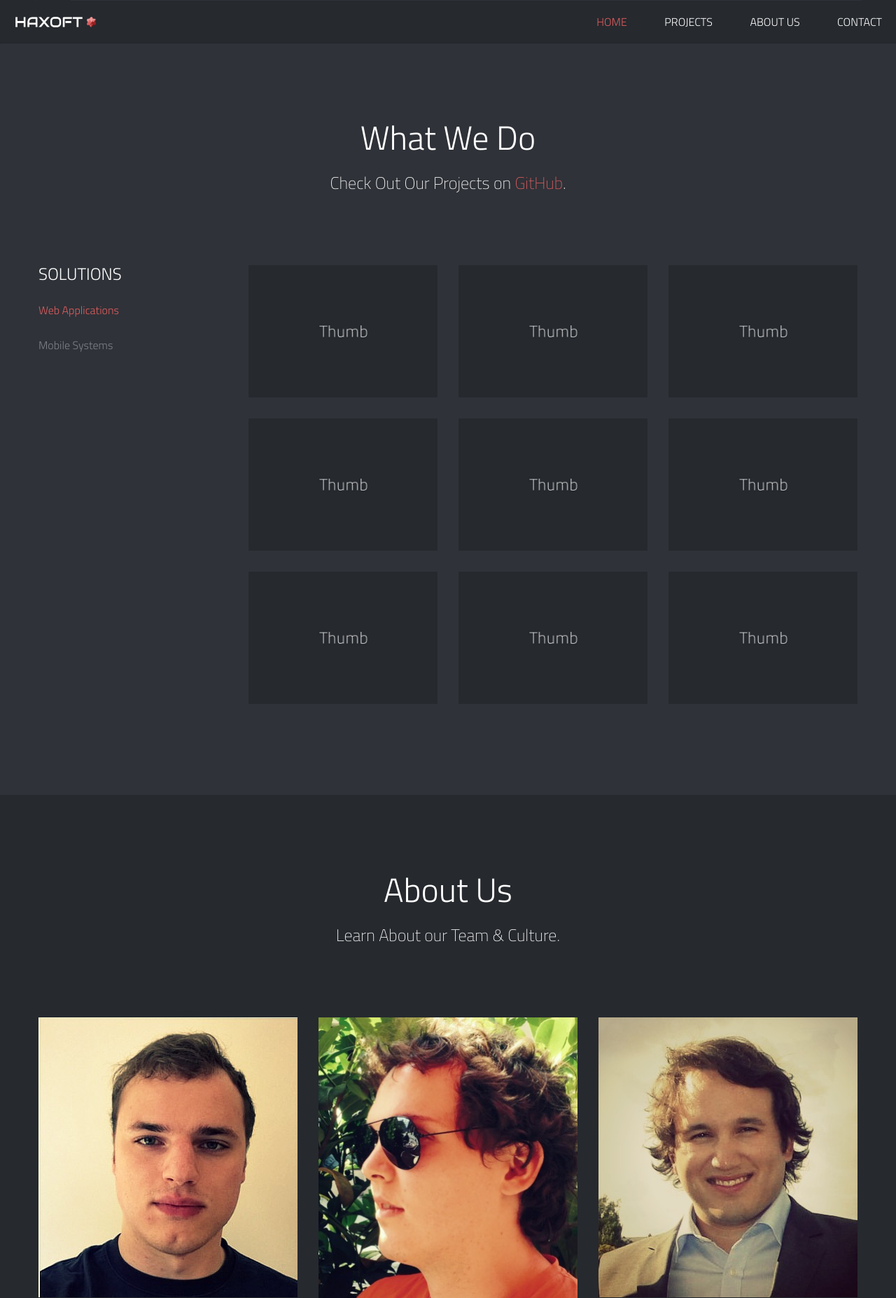
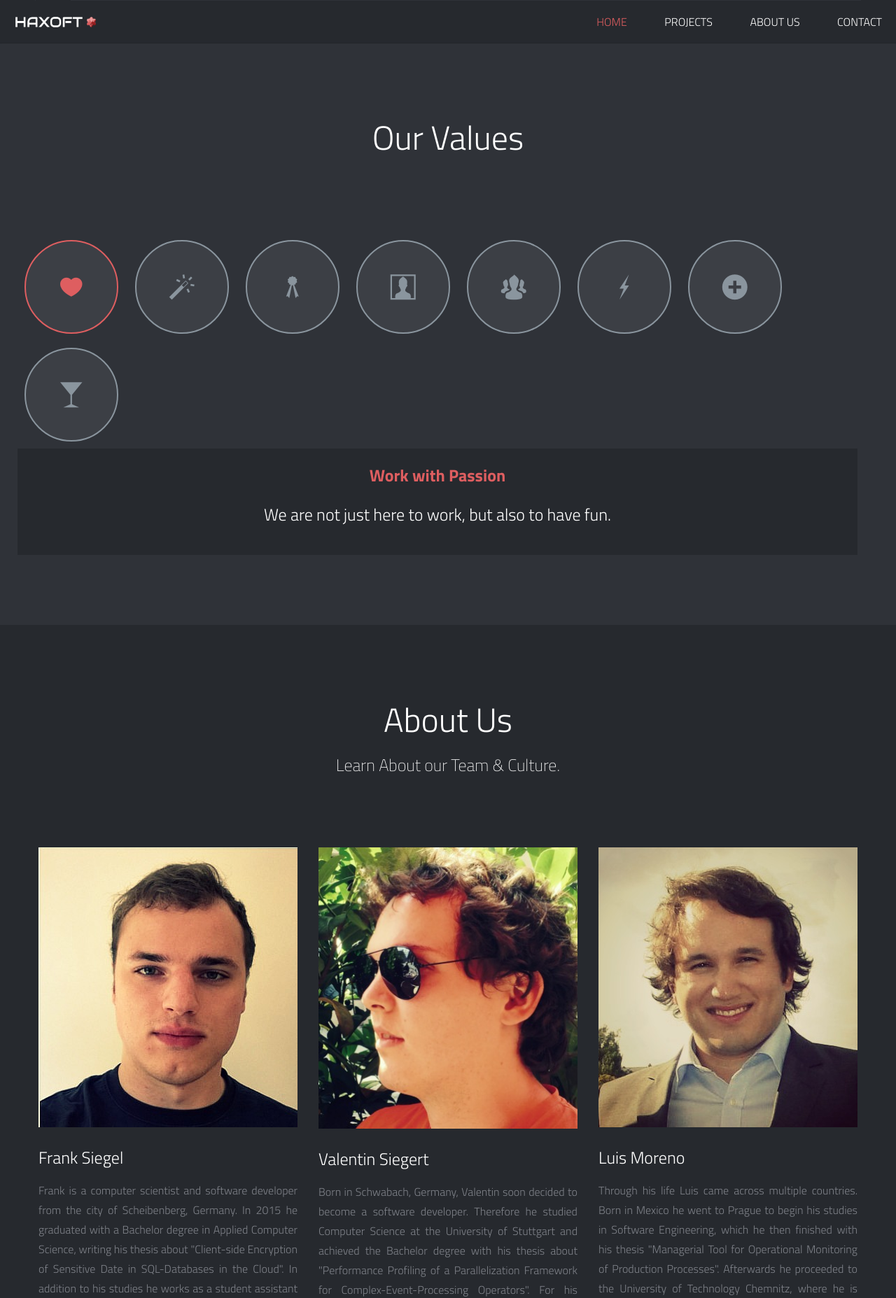
Before and after one commit to haxoft/website, a PHP site: page / in a window 1280 px wide. Shown: the part 799-2654 px from the top of the page at 70% size. Run offline with PHP 8.4, Linux system fonts and the light colour scheme.

Commit message:
added values section, removed our work section

```diff
--- a/template/_include/css/main.css
+++ b/template/_include/css/main.css
@@ -776,6 +776,50 @@ nav#menu #menu-nav li a:hover {
 	filter: alpha(opacity=100);
 }
 
+#work ul li a {
+    border: 2px solid #8a959e;
+    color: #8a959e;
+    width: 100px !important;
+    height:100px !important;
+    border-radius: 50%;
+    display: inline-block;
+    text-align: center;
+    margin: 10px;
+    background-color: #3C3F45
+}
+
+#work ul li a:hover , #work ul a:focus{
+    background-color: #3C3F45;
+}
+
+#work ul li.active a {
+    border-color: #DE5E60 !important;
+    color: #DE5E60 !important;
+}
+
+#work ul li a:before {
+    content: '';
+    display: inline-block;
+    height: 100%;
+    vertical-align: middle;
+    margin-right: -0.25em;
+}
+
+#work ul li a span {
+    font-size: 200%;
+    display: inline-block;
+    vertical-align: middle;
+}
+
+#work div.tab-pane h3.tab-title {
+    color: #DE5E60;
+    font-weight: bold;
+}
+
+#work div.tab-pane {
+    text-align: center;
+}
+
 
 /* ==================================================
    About Section
--- a/template/index.html
+++ b/template/index.html
@@ -131,158 +131,68 @@
 </header>
 <!-- End Header -->
 
-<!-- Our Work Section -->
+<!-- Our Values Section -->
 <div id="work" class="page">
 	<div class="container">
     	<!-- Title Page -->
         <div class="row">
             <div class="span12">
                 <div class="title-page">
-                    <h2 class="title">What We Do</h2>
-                    <h3 class="title-description">Check Out Our Projects on <a href="https://github.com/haxoft" target="_blank">GitHub</a>.</h3>
+                    <h2 class="title">Our Values</h2>
                 </div>
             </div>
         </div>
         <!-- End Title Page -->
 
-        <!-- Portfolio Projects -->
         <div class="row">
-        	<div class="span3">
-            	<!-- Filter -->
-                <nav id="options" class="work-nav">
-                    <ul id="filters" class="option-set" data-option-key="filter">
-                    	<li class="type-work">Solutions</li>
-                        <li><a href="#filter" data-option-value="*" class="selected">Web Applications</a></li>
-                        <li><a href="#filter" data-option-value=".design">Mobile Systems</a></li>
-                        <!--<li><a href="#filter" data-option-value=".photography">Photography</a></li>-->
-                        <!--<li><a href="#filter" data-option-value=".video">Video</a></li>-->
-                    </ul>
-                </nav>
-                <!-- End Filter -->
-            </div>
-
-            <div class="span9">
-            	<div class="row">
-                	<section id="projects">
-                    	<ul id="thumbs">
-
-							<!-- Item Project and Filter Name -->
-                        	<li class="item-thumbs span3 design">
-                            	<!-- Fancybox - Gallery Enabled - Title - Full Image -->
-                            	<a class="hover-wrap fancybox" data-fancybox-group="gallery" title="The City" href="_include/img/work/full/image-01-full.jpg">
-                                	<span class="overlay-img"></span>
-                                    <span class="overlay-img-thumb font-icon-plus"></span>
-                                </a>
-                                <!-- Thumb Image and Description -->
-                                <img src="_include/img/work/thumbs/image-01.jpg" alt="Lorem ipsum dolor sit amet, consectetur adipiscing elit. Phasellus quis elementum odio. Curabitur pellentesque, dolor vel pharetra mollis.">
-                            </li>
-                        	<!-- End Item Project -->
-
-							<!-- Item Project and Filter Name -->
-                        	<li class="item-thumbs span3 design">
-                            	<!-- Fancybox - Gallery Enabled - Title - Full Image -->
-                            	<a class="hover-wrap fancybox" data-fancybox-group="gallery" title="The Office" href="_include/img/work/full/image-02-full.jpg">
-                                	<span class="overlay-img"></span>
-                                    <span class="overlay-img-thumb font-icon-plus"></span>
-                                </a>
-                                <!-- Thumb Image and Description -->
-                                <img src="_include/img/work/thumbs/image-02.jpg" alt="Lorem ipsum dolor sit amet, consectetur adipiscing elit. Phasellus quis elementum odio. Curabitur pellentesque, dolor vel pharetra mollis.">
-                            </li>
-                        	<!-- End Item Project -->
-
-							<!-- Item Project and Filter Name -->
-                        	<li class="item-thumbs span3 photography">
-                            	<!-- Fancybox - Gallery Enabled - Title - Full Image -->
-                            	<a class="hover-wrap fancybox" data-fancybox-group="gallery" title="The Mountains" href="_include/img/work/full/image-03-full.jpg">
-                                	<span class="overlay-img"></span>
-                                    <span class="overlay-img-thumb font-icon-plus"></span>
-                                </a>
-                                <!-- Thumb Image and Description -->
-                                <img src="_include/img/work/thumbs/image-03.jpg" alt="Lorem ipsum dolor sit amet, consectetur adipiscing elit. Phasellus quis elementum odio. Curabitur pellentesque, dolor vel pharetra mollis.">
-                            </li>
-                        	<!-- End Item Project -->
-
-							<!-- Item Project and Filter Name -->
-                        	<li class="item-thumbs span3 video">
-                            	<!-- Fancybox Media - Gallery Enabled - Title - Link to Video -->
-                            	<a class="hover-wrap fancybox-media" data-fancybox-group="video" title="Video Content From Vimeo" href="http://vimeo.com/51460511">
-                                	<span class="overlay-img"></span>
-                                    <span class="overlay-img-thumb font-icon-plus"></span>
-                                </a>
-                                <!-- Thumb Image and Description -->
-                                <img src="_include/img/work/thumbs/image-08.jpg" alt="Video">
-                            </li>
-                        	<!-- End Item Project -->
-
-							<!-- Item Project and Filter Name -->
-                        	<li class="item-thumbs span3 photography">
-                            	<!-- Fancybox - Gallery Enabled - Title - Full Image -->
-                            	<a class="hover-wrap fancybox" data-fancybox-group="gallery" title="The Sea" href="_include/img/work/full/image-04-full.jpg">
-                                	<span class="overlay-img"></span>
-                                    <span class="overlay-img-thumb font-icon-plus"></span>
-                                </a>
-                                <!-- Thumb Image and Description -->
-                                <img src="_include/img/work/thumbs/image-04.jpg" alt="Lorem ipsum dolor sit amet, consectetur adipiscing elit. Phasellus quis elementum odio. Curabitur pellentesque, dolor vel pharetra mollis.">
-                            </li>
-                        	<!-- End Item Project -->
-
-							<!-- Item Project and Filter Name -->
-                        	<li class="item-thumbs span3 photography">
-                            	<!-- Fancybox - Gallery Enabled - Title - Full Image -->
-                            	<a class="hover-wrap fancybox" data-fancybox-group="gallery" title="Clouds" href="_include/img/work/full/image-05-full.jpg">
-                                	<span class="overlay-img"></span>
-                                    <span class="overlay-img-thumb font-icon-plus"></span>
-                                </a>
-                                <!-- Thumb Image and Description -->
-                                <img src="_include/img/work/thumbs/image-05.jpg" alt="Lorem ipsum dolor sit amet, consectetur adipiscing elit. Phasellus quis elementum odio. Curabitur pellentesque, dolor vel pharetra mollis.">
-                            </li>
-                        	<!-- End Item Project -->
-
-							<!-- Item Project and Filter Name -->
-                        	<li class="item-thumbs span3 video">
-                            	<!-- Fancybox Media - Gallery Enabled - Title - Link to Video -->
-                            	<a class="hover-wrap fancybox-media" data-fancybox-group="video" title="Video Content From Vimeo" href="http://vimeo.com/50834315">
-                                	<span class="overlay-img"></span>
-                                    <span class="overlay-img-thumb font-icon-plus"></span>
-                                </a>
-                                <!-- Thumb Image and Description -->
-                                <img src="_include/img/work/thumbs/image-09.jpg" alt="Video">
-                            </li>
-                        	<!-- End Item Project -->
-
-							<!-- Item Project and Filter Name -->
-                        	<li class="item-thumbs span3 design">
-                            	<!-- Fancybox - Gallery Enabled - Title - Full Image -->
-                            	<a class="hover-wrap fancybox" data-fancybox-group="gallery" title="The Dark" href="_include/img/work/full/image-06-full.jpg">
-                                	<span class="overlay-img"></span>
-                                    <span class="overlay-img-thumb font-icon-plus"></span>
-                                </a>
-                                <!-- Thumb Image and Description -->
-                                <img src="_include/img/work/thumbs/image-06.jpg" alt="Lorem ipsum dolor sit amet, consectetur adipiscing elit. Phasellus quis elementum odio. Curabitur pellentesque, dolor vel pharetra mollis.">
-                            </li>
-                        	<!-- End Item Project -->
-
-							<!-- Item Project and Filter Name -->
-                        	<li class="item-thumbs span3 design">
-                            	<!-- Fancybox - Gallery Enabled - Title - Full Image -->
-                            	<a class="hover-wrap fancybox" data-fancybox-group="gallery" title="The Beach" href="_include/img/work/full/image-07-full.jpg">
-                                	<span class="overlay-img"></span>
-                                    <span class="overlay-img-thumb font-icon-plus"></span>
-                                </a>
-                                <!-- Thumb Image and Description -->
-                                <img src="_include/img/work/thumbs/image-07.jpg" alt="Lorem ipsum dolor sit amet, consectetur adipiscing elit. Phasellus quis elementum odio. Curabitur pellentesque, dolor vel pharetra mollis.">
-                            </li>
-                        	<!-- End Item Project -->
-                        </ul>
-                    </section>
-
-            	</div>
+            <ul class="nav nav-tabs">
+                <li class="active"><a href="#passion" data-toggle="tab" > <span class="font-icon-heart"></span> </a></li>
+                <li><a href="#excellence" data-toggle="tab" > <span class="font-icon-magic"></span> </a></li>
+                <li><a href="#honesty" data-toggle="tab" > <span class="font-icon-certificate"></span> </a></li>
+                <li><a href="#respect" data-toggle="tab" > <span class="font-icon-user-border"></span> </a></li>
+                <li><a href="#humble" data-toggle="tab" > <span class="font-icon-group"></span> </a></li>
+                <li><a href="#blame" data-toggle="tab" > <span class="font-icon-bolt"></span> </a></li>
+                <li><a href="#healthiness" data-toggle="tab" > <span class="font-icon-plus-sign"></span> </a></li>
+                <li><a href="#celebrate" data-toggle="tab" > <span class="font-icon-glass"></span> </a></li>
+            </ul>
+            <div class="tab-content">
+                <div class="tab-pane fade in active" id="passion">
+                    <h3 class="tab-title">Work with Passion</h3>
+                    <h3>We are not just here to work, but also to have fun.</h3>
+                </div>
+                <div class="tab-pane fade" id="excellence">
+                    <h3 class="tab-title">Deliver Excellence</h3>
+                    <h3>Good is the enemy of great, and we only deliver the great.</h3>
+                </div>
+                <div class="tab-pane fade" id="honesty">
+                    <h3 class="tab-title">Honesty and Sincerity</h3>
+                    <h3>Being honest to our collegues and customers. We won't lie to sell.</h3>
+                </div>
+                <div class="tab-pane fade" id="respect">
+                    <h3 class="tab-title">Respect</h3>
+                    <h3>We treat each other the same way we want to be treated.</h3>
+                </div>
+                <div class="tab-pane fade" id="humble">
+                    <h3 class="tab-title">Be humble</h3>
+                    <h3>Even if you're the boss, don't forget that every voice matters, you are still as much human as anyone else.</h3>
+                </div>
+                <div class="tab-pane fade" id="blame">
+                    <h3 class="tab-title">No blame game</h3>
+                    <h3>Don't blame others, instead work on a solution.</h3>
+                </div>
+                <div class="tab-pane fade" id="healthiness">
+                    <h3 class="tab-title">Healthiness</h3>
+                    <h3>We care for each other's health, both physically and mentally.</h3>
+                </div>
+                <div class="tab-pane fade" id="celebrate">
+                    <h3 class="tab-title">Celebrate Success</h3>
+                    <h3>When we have success reaching a goal, there's a party.</h3>
+                </div>
             </div>
         </div>
-        <!-- End Portfolio Projects -->
     </div>
 </div>
-<!-- End Our Work Section -->
+<!-- End Our Values Section -->
 
 <!-- About Section -->
 <div id="about" class="page-alternate">
```
